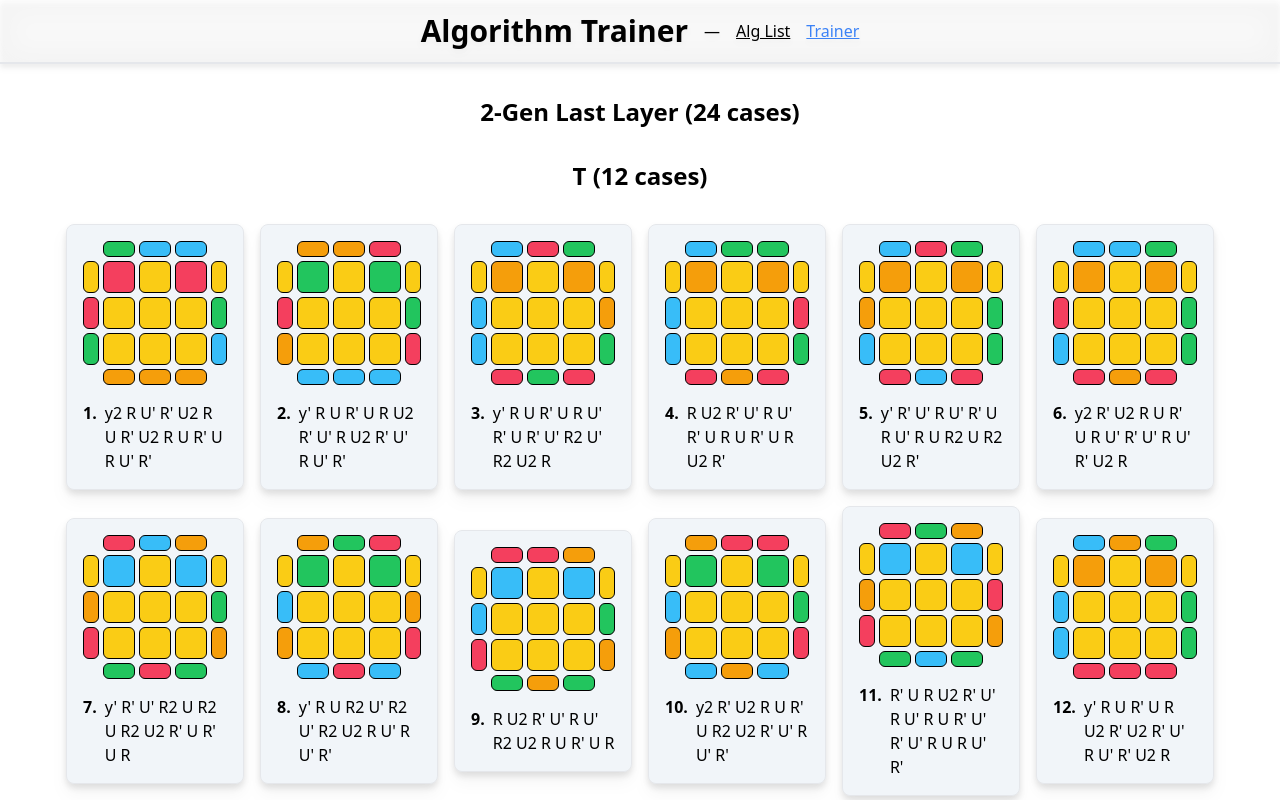
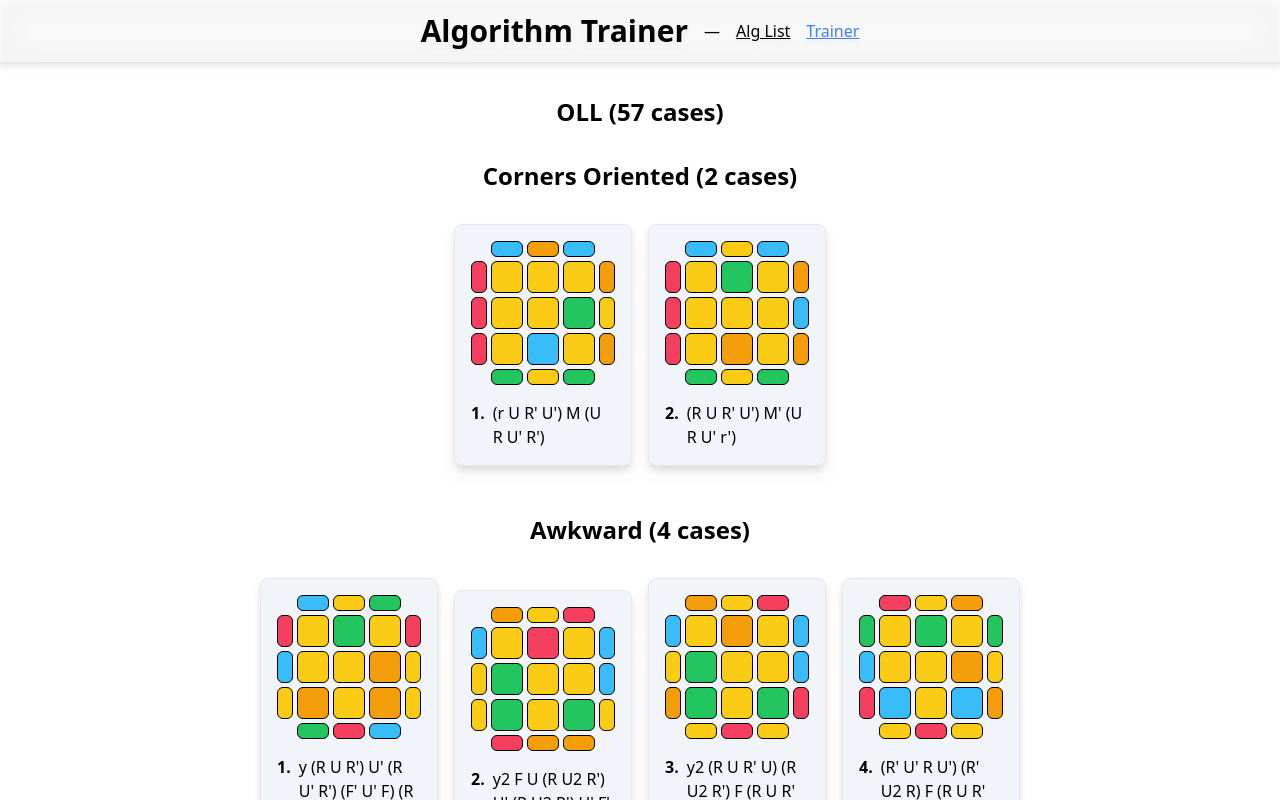
Before and after one commit to KeplerBoyce/alg-trainer, a SvelteKit app in the folder website/: page / in a window 1280 px wide. Built offline with nearby package versions, Linux system fonts and the light colour scheme; what cubejs would draw is missing.

Commit message:
Knowledge levels for spaced repetition

```diff
--- a/website/src/lib/algs.json
+++ b/website/src/lib/algs.json
@@ -1,4 +1,120 @@
 {
+  "OLL": {
+    "Corners Oriented": [
+      "(r U R' U') M (U R U' R')",
+      "(R U R' U') M' (U R U' r')"
+    ],
+    "Awkward": [
+      "y (R U R') U' (R U' R') (F' U' F) (R U R')",
+      "y2 F U (R U2 R') U' (R U2 R') U' F'",
+      "y2 (R U R' U) (R U2 R') F (R U R' U') F'",
+      "(R' U' R U') (R' U2 R) F (R U R' U') F'"
+    ],
+    "C Shape": [
+      "y2 R U R2 U' R' F (R U R U') F'",
+      "R' U' (R' F R F') U R"
+    ],
+    "Dot": [
+      "(R U2 R') (R' F R F') U2 (R' F R F')",
+      "F (R U R' U') F' f (R U R' U') f'",
+      "y' f (R U R' U') f' (U') F (R U R' U') F'",
+      "y' f (R U R' U') f' (U) F (R U R' U') F'",
+      "(R U R' U) (R' F R F') U2 (R' F R F')",
+      "y (R U2 R') (R' F R F') U2 M' (U R U' r')",
+      "M U (R U R' U') M' (R' F R F')",
+      "(r U R' U') M2 (U R U' R') U' M'"
+    ],
+    "Fish": [
+      "y (R U R' U') (R' F R) (R U R' U') F'",
+      "(R U R' U) (R' F R F') (R U2 R')",
+      "(R U2 R') (R' F R F') (R U2 R')",
+      "F R (U' R' U') (R U R') F'"
+    ],
+    "Knight Move": [
+      "(r U' r') U' (r U r') (F' U F)",
+      "R' F (R U R') F' R (F U' F')",
+      "(r' U' r) (R' U' R U) (r' U r)",
+      "(r U r') (R U R' U') (r U' r')"
+    ],
+    "L Shape": [
+      "F' (L' U' L U) (L' U' L U) F",
+      "F (R U R' U') (R U R' U') F'",
+      "y2 r U' (r2 U) (r2 U) (r2) U' r",
+      "r' U (r2 U') (r2 U') (r2) U r'",
+      "(r' U' R U') (R' U R U') (R' U2 r)",
+      "(r U R' U) (R U' R' U) (R U2 r')"
+    ],
+    "Lightning": [
+      "r (U R' U R) U2 r'",
+      "y2 r' (U' R U' R') U2 r",
+      "M (R U R' U R U2 R') U M'",
+      "y' M' (R' U' R U' R' U2 R) U' M",
+      "y L F' (L' U' L U) F U' L'",
+      "y R' F (R U R' U') F' U R"
+    ],
+    "Line": [
+      "f (R U R' U') (R U R' U') f'",
+      "y2 R' (F' U' F U') (R U R' U) R",
+      "R U2 R2 (U' R U' R') U2 (F R F')",
+      "(r U r') (U R U' R') (U R U' R') (r U' r')"
+    ],
+    "OCLL": [
+      "(R U R' U) (R U' R' U) (R U2 R')",
+      "R U2 (R2' U') (R2 U') (R2' U') U' R",
+      "R2 D (R' U2 R) D' (R' U2 R')",
+      "(r U R' U') (r' F R F')",
+      "y (F' r U R') (U' r' F R)",
+      "y R U2 (R' U' R U') R'",
+      "(R U R' U) (R U2 R')"
+    ],
+    "P Shape": [
+      "(R' U' F) (U R U' R') F' R",
+      "S (R U R' U') (R' F R f')",
+      "y R' U' (F' U F) R",
+      "f (R U R' U') f'"
+    ],
+    "Square": [
+      "r' U2 (R U R' U) r",
+      "r U2 (R' U' R U') r'"
+    ],
+    "T Shape": [
+      "(R U R' U') (R' F R F')",
+      "F (R U R' U') F'"
+    ],
+    "W Shape": [
+      "y2 (L' U' L U') (L' U L U) (L F' L' F)",
+      "(R U R' U) (R U' R' U') (R' F R F')"
+    ]
+  },
+  "PLL": {
+    "Adj Swap": [
+      "x (R' U R') D2 (R U' R') D2 R2 x'",
+      "x R2 D2 (R U R') D2 (R U' R) x'",
+      "y (R' U' F') (R U R' U') R' F R2 (U' R' U') (R U R' U) R",
+      "R2 (U R' U R' U' R U') R2 D (U' R' U R) D'",
+      "(R' U' R U) D' R2 (U R' U R U' R U') R2 D",
+      "R2 (U' R U' R U R' U) R2 D' (U R U' R') D",
+      "(R U R' U') D R2 (U' R U' R' U R' U) R2 D'",
+      "y (R' U L') U2 (R U' R') U2 R L",
+      "(R U R' F') (R U R' U') R' F R2 U' R'",
+      "y (R U' R' U') (R U R D) (R' U' R D') (R' U2 R')",
+      "(R' U2) (R U2) (R' F R) (U R' U' R') F' R2",
+      "(R U R' U') (R' F R2) (U' R' U') (R U R' F')"
+    ],
+    "EPLL": [
+      "(M2 U' M2) U2 (M2 U' M2)",
+      "y2 (M2 U M) U2 (M' U M2)",
+      "y2 (M2 U' M) U2 (M' U' M2)",
+      "(M2 U) (M2 U) (M' U2) M2 (U2 M')"
+    ],
+    "Opp Swap": [
+      "y x' (R U' R' D) (R U R' D') (R U R' D) (R U' R' D') x",
+      "(R U R' U) (R U R' F') (R U R' U') R' F R2 U' R' U2 (R U' R')",
+      "(R' U R U' R') (F' U' F) (R U R') (F R' F') (R U' R)",
+      "(R' U R' U') (R D' R' D) (R' U D') (R2 U' R2) D R2",
+      "F R (U' R' U') (R U R' F') (R U R' U') (R' F R F')"
+    ]
+  },
   "2-Gen Last Layer": {
     "T": [
       "y2 R U' R' U2 R U R' U2 R U R' U R U' R'",
--- a/website/src/lib/components/Alg.svelte
+++ b/website/src/lib/components/Alg.svelte
@@ -11,15 +11,17 @@
     name,
     hideSolution,
     small,
+    topOnly,
   }: {
     alg: string,
     netStyle: NetStyle,
     name?: string,
     hideSolution?: boolean,
     small?: boolean,
+    topOnly?: boolean,
   } = $props();
 
-  let stickers = $derived(getAlgStickers(alg));
+  let stickers = $derived(getAlgStickers(alg, topOnly ?? false));
 </script>
 
 <div class="flex flex-col items-center gap-4 min-w-min">
--- a/website/src/lib/constants.ts
+++ b/website/src/lib/constants.ts
@@ -7,6 +7,7 @@ export const COLOR_MAP = {
     "BLUE": "bg-sky-400",
     "RED": "bg-rose-500",
     "ORANGE": "bg-amber-500",
+    "BLANK": "bg-gray-400",
 };
 
 const faceWithColor = (color: Color) => {
@@ -25,3 +26,13 @@ export const DEFAULT_STICKERS = {
     f: faceWithColor("GREEN"),
     b: faceWithColor("BLUE"),
 }
+
+
+export const DEFAULT_STICKERS_TOP_ONLY = {
+    u: faceWithColor("YELLOW"),
+    d: faceWithColor("BLANK"),
+    l: faceWithColor("BLANK"),
+    r: faceWithColor("BLANK"),
+    f: faceWithColor("BLANK"),
+    b: faceWithColor("BLANK"),
+}
--- a/website/src/lib/helpers.ts
+++ b/website/src/lib/helpers.ts
@@ -1,9 +1,25 @@
-import { COLOR_MAP, DEFAULT_STICKERS } from "./constants"
+import { COLOR_MAP, DEFAULT_STICKERS, DEFAULT_STICKERS_TOP_ONLY } from "./constants"
 import type { Color, Face, Layer, Stickers } from "./types"
 import CubeJS from 'cubejs';
 const Cube = CubeJS;
 
 Cube.initSolver();
+
+export const updateKnowledgeForgot = (num: number) => {
+    return Math.max(1, num / 10);
+}
+
+export const updateKnowledgeHard = (num: number) => {
+    return Math.max(1, num -= 10);
+}
+
+export const updateKnowledgeGood = (num: number) => {
+    return Math.min(100, num += 5);
+}
+
+export const updateKnowledgeEasy = (num: number) => {
+    return Math.min(100, num += 20);
+}
 
 export const casesStr = (num: number) => {
     return `${num} case${num != 1 ? "s" : ""}`;
@@ -35,6 +51,10 @@ export const emptyStyle = (small?: boolean) => {
         return "flex-shrink-0 w-2 h-2";
     }
     return "flex-shrink-0 w-4 h-4";
+}
+
+const stripParentheses = (alg: string) => {
+    return alg.replace(/[\(\)]/g, '');
 }
 
 const simplifySolution = (solution: string[], index: number) => {
@@ -84,6 +104,7 @@ const simplifySolution = (solution: string[], index: number) => {
 
 // Generates a "random" looking scramble to produce the inverse state of an algorithm
 export const randomAlgScramble = (alg: string, numRandom: number) => {
+    alg = stripParentheses(alg);
     const allMoves = ["R", "R'", "R2", "U", "U'", "U2", "F", "F'", "F2",
                       "L", "L'", "L2", "D", "D'", "D2", "B", "B'", "B2"];
     const inverse = Cube.inverse(alg);
@@ -113,8 +134,14 @@ export const randomAlgScramble = (alg: string, numRandom: number) => {
     return Cube.inverse(simplified);
 }
 
-export const getAlgStickers = (alg: string) => {
-    let stickers = structuredClone(DEFAULT_STICKERS);
+export const getAlgStickers = (alg: string, topColorOnly?: boolean) => {
+    alg = stripParentheses(alg);
+    let stickers;
+    if (topColorOnly) {
+        stickers = structuredClone(DEFAULT_STICKERS_TOP_ONLY);
+    } else {
+        stickers = structuredClone(DEFAULT_STICKERS);
+    }
     // Regex for matching all possible Rubik's Cube move notations, empty list on null
     const moves = alg.match(/[LMRUEDFSBlrudfbxyz][']?2?/g) || [];
 
@@ -179,21 +206,21 @@ export const cycleLayer = (stickers: Stickers, layer: Layer) => {
             stickers.f.middle.left = temp;
             break;
         case "M":
-            temp = stickers.u.top.middle;
-            stickers.u.top.middle = stickers.f.top.middle;
-            stickers.f.top.middle = stickers.d.top.middle;
-            stickers.d.top.middle = stickers.b.bottom.middle;
-            stickers.b.bottom.middle = temp;
-            temp = stickers.u.bottom.middle;
-            stickers.u.bottom.middle = stickers.f.bottom.middle;
-            stickers.f.bottom.middle = stickers.d.bottom.middle;
-            stickers.d.bottom.middle = stickers.b.top.middle;
-            stickers.b.top.middle = temp;
-            temp = stickers.u.middle.middle;
-            stickers.u.middle.middle = stickers.f.middle.middle;
-            stickers.f.middle.middle = stickers.d.middle.middle;
-            stickers.d.middle.middle = stickers.b.middle.middle;
-            stickers.b.middle.middle = temp;
+            temp = stickers.b.bottom.middle;
+            stickers.b.bottom.middle = stickers.d.top.middle;
+            stickers.d.top.middle = stickers.f.top.middle;
+            stickers.f.top.middle = stickers.u.top.middle;
+            stickers.u.top.middle = temp;
+            temp = stickers.b.top.middle;
+            stickers.b.top.middle = stickers.d.bottom.middle;
+            stickers.d.bottom.middle = stickers.f.bottom.middle;
+            stickers.f.bottom.middle = stickers.u.bottom.middle;
+            stickers.u.bottom.middle = temp;
+            temp = stickers.b.middle.middle;
+            stickers.b.middle.middle = stickers.d.middle.middle;
+            stickers.d.middle.middle = stickers.f.middle.middle;
+            stickers.f.middle.middle = stickers.u.middle.middle;
+            stickers.u.middle.middle = temp;
             break;
         case "R":
             cycleFace(stickers.r);
@@ -232,21 +259,21 @@ export const cycleLayer = (stickers: Stickers, layer: Layer) => {
             stickers.l.top.middle = temp;
             break;
         case "E":
-            temp = stickers.f.middle.left;
-            stickers.f.middle.left = stickers.r.middle.left;
-            stickers.r.middle.left = stickers.b.middle.left;
-            stickers.b.middle.left = stickers.l.middle.left;
-            stickers.l.middle.left = temp;
-            temp = stickers.f.middle.right;
-            stickers.f.middle.right = stickers.r.middle.right;
-            stickers.r.middle.right = stickers.b.middle.right;
-            stickers.b.middle.right = stickers.l.middle.right;
-            stickers.l.middle.right = temp;
-            temp = stickers.f.middle.middle;
-            stickers.f.middle.middle = stickers.r.middle.middle;
-            stickers.r.middle.middle = stickers.b.middle.middle;
-            stickers.b.middle.middle = stickers.l.middle.middle;
-            stickers.l.middle.middle = temp;
+            temp = stickers.l.middle.left;
+            stickers.l.middle.left = stickers.b.middle.left;
+            stickers.b.middle.left = stickers.r.middle.left;
+            stickers.r.middle.left = stickers.f.middle.left;
+            stickers.f.middle.left = temp;
+            temp = stickers.l.middle.right;
+            stickers.l.middle.right = stickers.b.middle.right;
+            stickers.b.middle.right = stickers.r.middle.right;
+            stickers.r.middle.right = stickers.f.middle.right;
+            stickers.f.middle.right = temp;
+            temp = stickers.l.middle.middle;
+            stickers.l.middle.middle = stickers.b.middle.middle;
+            stickers.b.middle.middle = stickers.r.middle.middle;
+            stickers.r.middle.middle = stickers.f.middle.middle;
+            stickers.f.middle.middle = temp;
             break;
         case "D":
             cycleFace(stickers.d);
@@ -435,13 +462,13 @@ export const applyMove = (stickers: Stickers, move: string) => {
         case "l":
             cycleLayer(stickers, "L");
             cycleLayer(stickers, "M");
-            cycleLayer(stickers, "M");
-            cycleLayer(stickers, "M");
             break;
         case "l'":
             cycleLayer(stickers, "L");
             cycleLayer(stickers, "L");
             cycleLayer(stickers, "L");
+            cycleLayer(stickers, "M");
+            cycleLayer(stickers, "M");
             cycleLayer(stickers, "M");
             break;
         case "l2":
@@ -453,13 +480,13 @@ export const applyMove = (stickers: Stickers, move: string) => {
         case "r":
             cycleLayer(stickers, "R");
             cycleLayer(stickers, "M");
+            cycleLayer(stickers, "M");
+            cycleLayer(stickers, "M");
             break;
         case "r'":
             cycleLayer(stickers, "R");
             cycleLayer(stickers, "R");
             cycleLayer(stickers, "R");
-            cycleLayer(stickers, "M");
-            cycleLayer(stickers, "M");
             cycleLayer(stickers, "M");
             break;
         case "r2":
@@ -471,13 +498,13 @@ export const applyMove = (stickers: Stickers, move: string) => {
         case "u":
             cycleLayer(stickers, "U");
             cycleLayer(stickers, "E");
+            cycleLayer(stickers, "E");
+            cycleLayer(stickers, "E");
             break;
         case "u'":
             cycleLayer(stickers, "U");
             cycleLayer(stickers, "U");
             cycleLayer(stickers, "U");
-            cycleLayer(stickers, "E");
-            cycleLayer(stickers, "E");
             cycleLayer(stickers, "E");
             break;
         case "u2":
@@ -488,14 +515,13 @@ export const applyMove = (stickers: Stickers, move: string) => {
             break;
         case "d":
             cycleLayer(stickers, "D");
-            cycleLayer(stickers, "E");
-            cycleLayer(stickers, "E");
-            cycleLayer(stickers, "E");
             break;
         case "d'":
             cycleLayer(stickers, "D");
             cycleLayer(stickers, "D");
             cycleLayer(stickers, "D");
+            cycleLayer(stickers, "E");
+            cycleLayer(stickers, "E");
             cycleLayer(stickers, "E");
             break;
         case "d2":
--- /dev/null
+++ b/website/src/lib/localStorageStore.ts
@@ -0,0 +1,38 @@
+import { writable } from "svelte/store";
+
+export function localStorageStore<T>(key: string, initialValue: T) {
+  let storedValue: T;
+  if (typeof window !== 'undefined') {
+    const item = localStorage.getItem(key);
+    storedValue = item ? (JSON.parse(item) as T) : initialValue;
+  } else {
+    storedValue = initialValue;
+  }
+
+  const store = writable<T>(storedValue);
+
+  if (typeof window !== 'undefined') {
+    store.subscribe(value => {
+      localStorage.setItem(key, JSON.stringify(value));
+    });
+
+    const handleStorageChange = (event: StorageEvent) => {
+      if (event.key === key && event.newValue !== null) {
+        store.set(JSON.parse(event.newValue) as T);
+      }
+    };
+
+    window.addEventListener('storage', handleStorageChange);
+
+    return {
+      subscribe: store.subscribe,
+      set: store.set,
+      update: store.update,
+      destroy: () => {
+        window.removeEventListener('storage', handleStorageChange);
+      }
+    };
+  }
+
+  return store;
+}
--- /dev/null
+++ b/website/src/lib/stores.ts
@@ -0,0 +1,6 @@
+import { localStorageStore } from "./localStorageStore";
+
+// Maps from alg (string) to knowledge level (number 0-100)
+export const knowledge = localStorageStore<{
+    [key: string]: number,
+}>("knowledge", {});
--- a/website/src/lib/types.ts
+++ b/website/src/lib/types.ts
@@ -1,4 +1,5 @@
-export type Color = "WHITE" | "YELLOW" | "GREEN" | "BLUE" | "RED" | "ORANGE";
+// Blank color is for nets with empty stickers like OLL
+export type Color = "WHITE" | "YELLOW" | "GREEN" | "BLUE" | "RED" | "ORANGE" | "BLANK";
 
 export type Layer = "L" | "M" | "R" | "U" | "E" | "D" | "F" | "S" | "B";
 
@@ -31,3 +32,10 @@ export type Stickers = {
     f: Face,
     b: Face,
 }
+
+export type AlgSetConfig = {
+    [key: string]: {
+        netStyle: string,
+        topOnly: boolean,
+    },
+};
--- a/website/src/routes/trainer/+page.svelte
+++ b/website/src/routes/trainer/+page.svelte
@@ -1,7 +1,8 @@
 <script lang="ts">
   import Alg from "$lib/components/Alg.svelte";
   import AlgSelector from "$lib/components/AlgSelector.svelte";
-  import { randomAlgScramble } from "$lib/helpers";
+  import { randomAlgScramble, updateKnowledgeEasy, updateKnowledgeForgot, updateKnowledgeGood, updateKnowledgeHard } from "$lib/helpers";
+  import { knowledge } from "$lib/stores";
 
   let showSolution = $state(false);
   let selected: {
@@ -10,14 +11,7 @@
   const setSelected = (x: {
     [key: string]: boolean,
   }) => {
-    const currAlg = alg;
     selected = x;
-    if (!currAlg || !selected[currAlg]) {
-      algIndex = 0;
-      showSolution = false;
-    } else {
-      algIndex = selectedArr.indexOf(currAlg);
-    }
   }
 
   let selectedArr: string[] = $derived.by(() => {
@@ -29,8 +23,22 @@
     });
     return arr;
   });
-  let algIndex = $state(0);
-  let alg = $derived(selectedArr?.[algIndex] ?? "");
+  let alg: string = $derived.by(() => {
+    if (selectedArr.length === 0) {
+      return "";
+    }
+    // Sort selected algs in order by knowledge level
+    const arr = [...selectedArr];
+    arr.sort((a: string, b: string) => {
+      return ($knowledge[a] ?? 0) - ($knowledge[b] ?? 0);
+    });
+    // Choose alg to be the one with lowest knowledge level, avoiding repeats if possible
+    if (arr.length > 1 && arr[0] === prevAlg) {
+      return arr[1];
+    }
+    return arr[0];
+  });
+  let prevAlg: string = $state("");
 
   const handleKeydown = (event: KeyboardEvent) => {
     // Prevent repetition when user is holding down keys
@@ -39,14 +47,27 @@
     }
     if (event.key === ' ') {
       // Go to next case on spacebar
-      algIndex += 1;
-      algIndex %= selectedArr.length;
       showSolution = false;
       event.preventDefault();
     } else if (event.key === 'Backspace') {
       // Reveal solution on backspace
       showSolution = true;
     }
+  }
+
+  const updateAndNext = (difficulty: number) => {
+    const currAlg = alg;
+    prevAlg = currAlg;
+    if (difficulty === 1) {
+      $knowledge[currAlg] = updateKnowledgeForgot($knowledge[currAlg] ?? 0);
+    } else if (difficulty === 2) {
+      $knowledge[currAlg] = updateKnowledgeHard($knowledge[currAlg] ?? 0);
+    } else if (difficulty === 3) {
+      $knowledge[currAlg] = updateKnowledgeGood($knowledge[currAlg] ?? 0);
+    } else if (difficulty === 4) {
+      $knowledge[currAlg] = updateKnowledgeEasy($knowledge[currAlg] ?? 0);
+    }
+    showSolution = false;
   }
 </script>
 
@@ -56,6 +77,7 @@
     <p class="text-lg font-bold">
       {selectedArr.length} cases selected
     </p>
+    <div>
       <div class="flex gap-2">
         <p class="font-bold">
           Scramble:
@@ -69,6 +91,21 @@
             {randomAlgScramble(alg, 2)}
           </p>
         {/if}
+      </div>
+      <div class="flex gap-2">
+        <p class="font-bold">
+          Knowledge level:
+        </p>
+        {#if selectedArr.length === 0}
+          <p>
+            N/A
+          </p>
+        {:else}
+          <p>
+            {$knowledge[alg] ?? 0}/100
+          </p>
+        {/if}
+      </div>
     </div>
     <Alg {alg} netStyle="LL" hideSolution />
 
@@ -84,7 +121,7 @@
               onclick={() => {
                 showSolution = true;
               }}
-              class="transition bg-gray-200 hover:bg-amber-200 active:bg-amber-300 rounded-lg px-4 py-2 w-min whitespace-nowrap"
+              class="transition bg-gray-200 hover:bg-sky-200 active:bg-sky-300 rounded-lg px-4 py-2 w-min whitespace-nowrap"
             >
               Reveal solution (Backspace)
             </button>
@@ -100,18 +137,32 @@
           {/if}
         </div>
 
+        <div class="flex gap-2">
           <button
-          onclick={() => {
-            if (selectedArr.length > 0) {
-              algIndex += 1;
-              algIndex %= selectedArr.length;
-            }
-            showSolution = false;
-          }}
-          class="transition bg-gray-200 hover:bg-sky-200 active:bg-sky-300 rounded-lg px-4 py-2 w-min whitespace-nowrap"
+            onclick={() => updateAndNext(1)}
+            class="transition bg-gray-200 hover:bg-red-200 active:bg-red-300 rounded-lg px-4 py-2 w-min whitespace-nowrap"
           >
-          Next case (Space)
+            Didn't know (1)
           </button>
+          <button
+            onclick={() => updateAndNext(2)}
+            class="transition bg-gray-200 hover:bg-red-200 active:bg-red-300 rounded-lg px-4 py-2 w-min whitespace-nowrap"
+          >
+            Hard (2)
+          </button>
+          <button
+            onclick={() => updateAndNext(3)}
+            class="transition bg-gray-200 hover:bg-amber-200 active:bg-amber-300 rounded-lg px-4 py-2 w-min whitespace-nowrap"
+          >
+            Good (3)
+          </button>
+          <button
+            onclick={() => updateAndNext(4)}
+            class="transition bg-gray-200 hover:bg-emerald-200 active:bg-emerald-300 rounded-lg px-4 py-2 w-min whitespace-nowrap"
+          >
+            Easy (4)
+          </button>
+        </div>
       {/if}
     </div>
   </div>
```
Also changed, not shown: website/src/lib/algs_config.json (added, +14 -0 lines), website/src/lib/components/AlgSelector.svelte (+21 -5 lines). Lines whose indentation alone changed are shown as unchanged.
